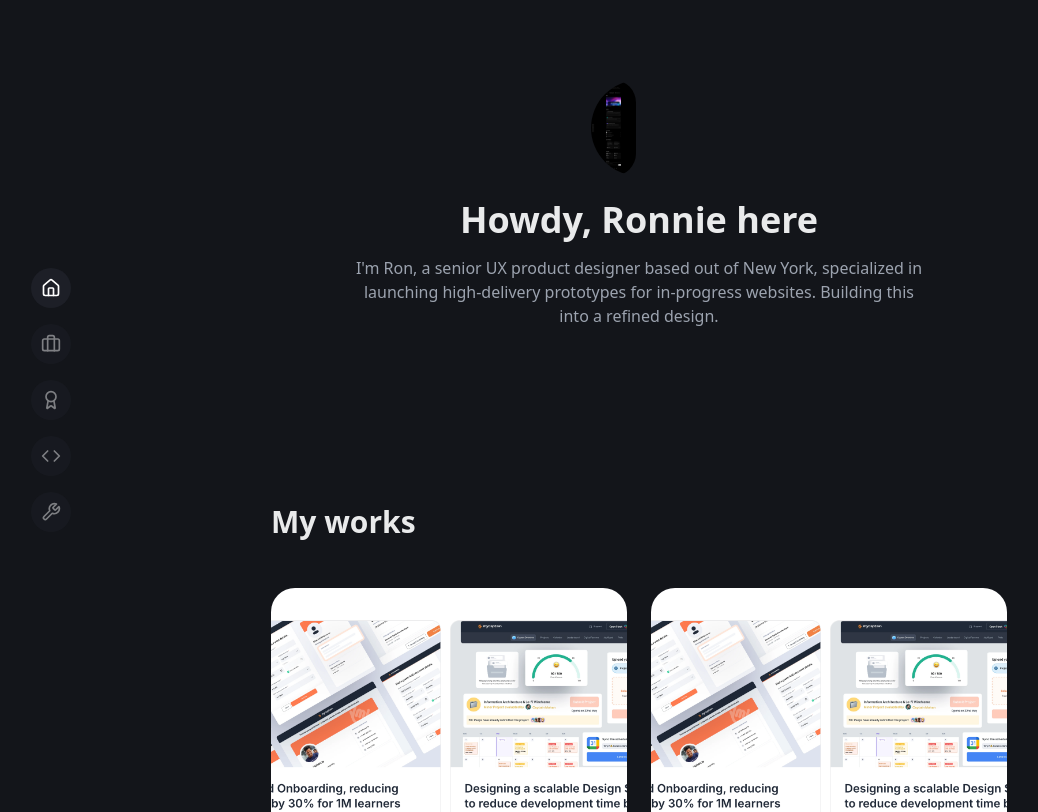
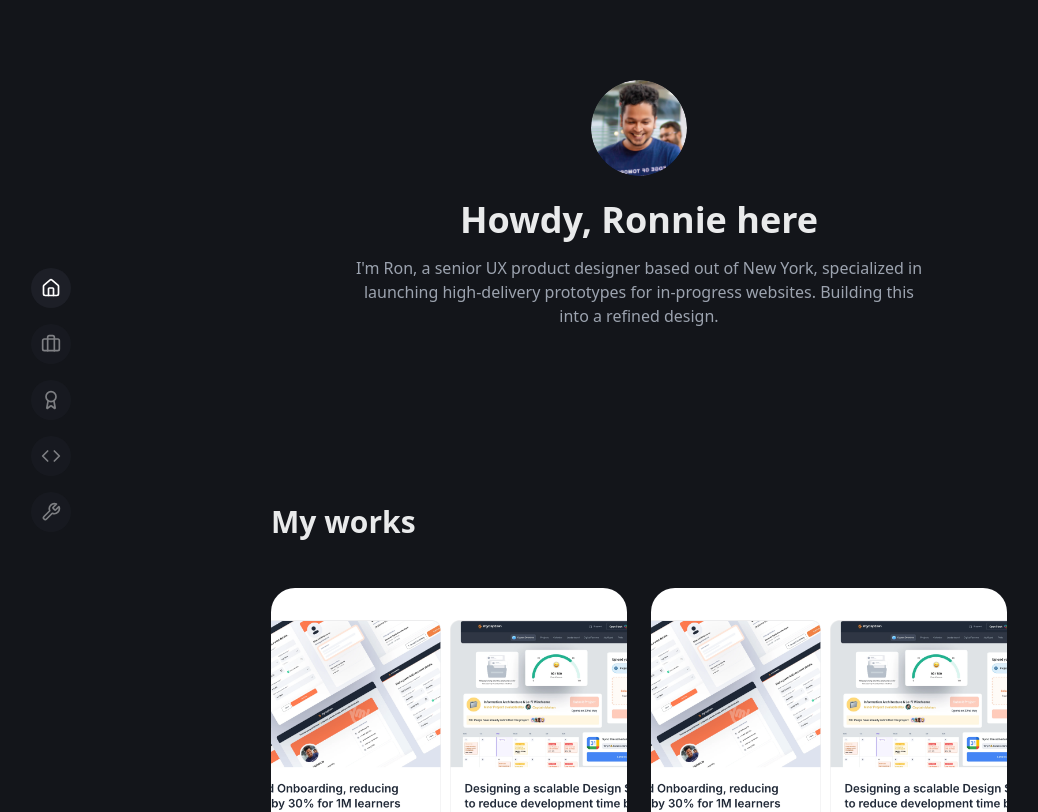
Before and after one commit to shaihq/template-final-designfolio-v1, a React (Vite) app: page / in a window 1280 px wide. Shown: the top 812 px of the page, without its empty margins (1-1039 px from the left). Built offline with nearby package versions, Linux system fonts and the light colour scheme.

Commit message:
Update profile image in Hero component
Replaced the existing profile image in the Hero component with a new image as specified in the prompt.
[skip gpt_engineer]

```diff
--- a/src/components/Hero.tsx
+++ b/src/components/Hero.tsx
@@ -5,7 +5,7 @@ export const Hero = () => {
     <section className="flex flex-col items-center text-center py-20 animate-fade-in">
       <Avatar className="w-24 h-24 mb-6">
         <img
-          src="/lovable-uploads/84412779-0539-4904-9377-f71b15d378f7.png"
+          src="/lovable-uploads/328f31e4-c27c-4115-b548-fe916713e90a.png"
           alt="Profile"
           className="rounded-full"
         />
```
Also changed, not shown: public/lovable-uploads/328f31e4-c27c-4115-b548-fe916713e90a.png (added).
